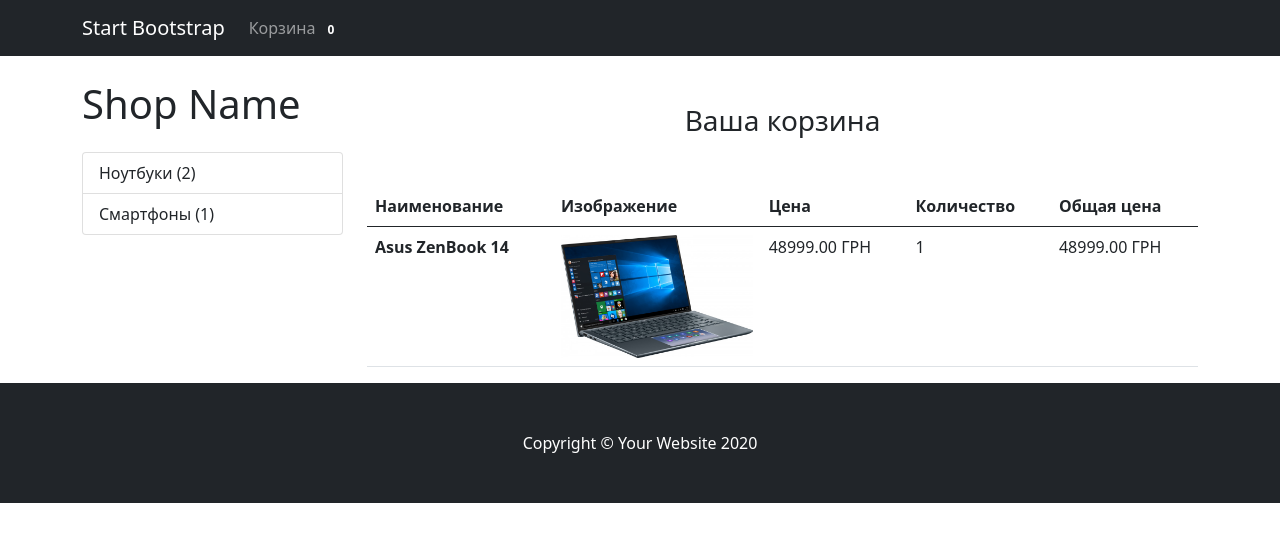
After one commit to ymoskovchuk/Internet_shop, a Django app: page /cart/ in a window 1280 px wide. The commit adds this page. Shown: the top 542 px of the page. Run offline with Django 3.2, Linux system fonts and the light colour scheme; a user stored in the database is signed in; data comes from the database, SQL or seed files in the repository; some libraries are stand-ins or nearby versions.

Commit message:
Made cart_view and added html template for cart

```diff
--- a/newshop/mainapp/templates/base.html
+++ b/newshop/mainapp/templates/base.html
@@ -36,19 +36,8 @@
       </button>
       <div class="collapse navbar-collapse" id="navbarResponsive">
         <ul class="navbar-nav ml-auto">
-          <li class="nav-item active">
-            <a class="nav-link" href="#">Home
-              <span class="sr-only">(current)</span>
-            </a>
-          </li>
           <li class="nav-item">
-            <a class="nav-link" href="#">About</a>
-          </li>
-          <li class="nav-item">
-            <a class="nav-link" href="#">Services</a>
-          </li>
-          <li class="nav-item">
-            <a class="nav-link" href="#">Contact</a>
+            <a class="nav-link" href="{% url 'cart' %}">Корзина <span class="badge badge-pill badge-danger">0</span> </a>
           </li>
         </ul>
       </div>
--- /dev/null
+++ b/newshop/mainapp/templates/cart.html
@@ -0,0 +1,28 @@
+{% extends 'base.html' %}
+
+{% block content %}
+<h3 class="text-center mt-5 mb-5"> Ваша корзина {% if not cart.products.count %} пуста {% endif %} </h3>
+<table class="table">
+  <thead>
+    <tr>
+      <th scope="col">Наименование</th>
+      <th scope="col">Изображение</th>
+      <th scope="col">Цена</th>
+      <th scope="col">Количество</th>
+      <th scope="col">Общая цена</th>
+    </tr>
+  </thead>
+  <tbody>
+  {% for item in cart.products.all %}
+    <tr>
+      <th scope="row">{{ item.content_object.title }}</th>
+      <td class="w-25"><img src="{{ item.content_object.image.url }}" class="img-fluid"></td>
+      <td>{{ item.content_object.price }} ГРН </td>
+      <td>{{ item.qty }}</td>
+      <td>{{ item.final_price }} ГРН</td>
+    </tr>
+    {% endfor %}
+  </tbody>
+</table>
+
+{% endblock content %}
--- a/newshop/mainapp/urls.py
+++ b/newshop/mainapp/urls.py
@@ -1,9 +1,10 @@
 from django.urls import path
-from .views import BaseView, ProductDetailView, CategoryDetailView
+from .views import BaseView, ProductDetailView, CategoryDetailView, CartView
 
 urlpatterns = [
     path('', BaseView.as_view(), name='base'),
     path('products/<str:ct_model>/<str:slug>/', ProductDetailView.as_view(), name='product_detail'),
     path('category/<str:slug>/', CategoryDetailView.as_view(), name='category_detail'),
+    path('cart/', CartView.as_view(), name='cart')
 
 ]
--- a/newshop/mainapp/views.py
+++ b/newshop/mainapp/views.py
@@ -1,7 +1,7 @@
 from django.shortcuts import render
 from django.views.generic import DetailView, View
 
-from .models import Laptop, Smartphone, Category, LatestProducts
+from .models import Laptop, Smartphone, Category, LatestProducts, Customer, Cart
 from .mxins import CategoryDetailMixin
 
 
@@ -47,3 +47,16 @@
     context_object_name = 'category'
     template_name = 'category_detail.html'
     slug_url_kwarg = 'slug'
+
+
+class CartView(View):
+
+    def get(self, request, *args, **kwargs):
+        customer = Customer.objects.get(user=request.user)
+        cart = Cart.objects.get(owner=customer)
+        categories = Category.objects.get_categories_for_left_sidebar()
+        context = {
+            'cart': cart,
+            'categories': categories
+        }
+        return render(request, 'cart.html', context)
```
